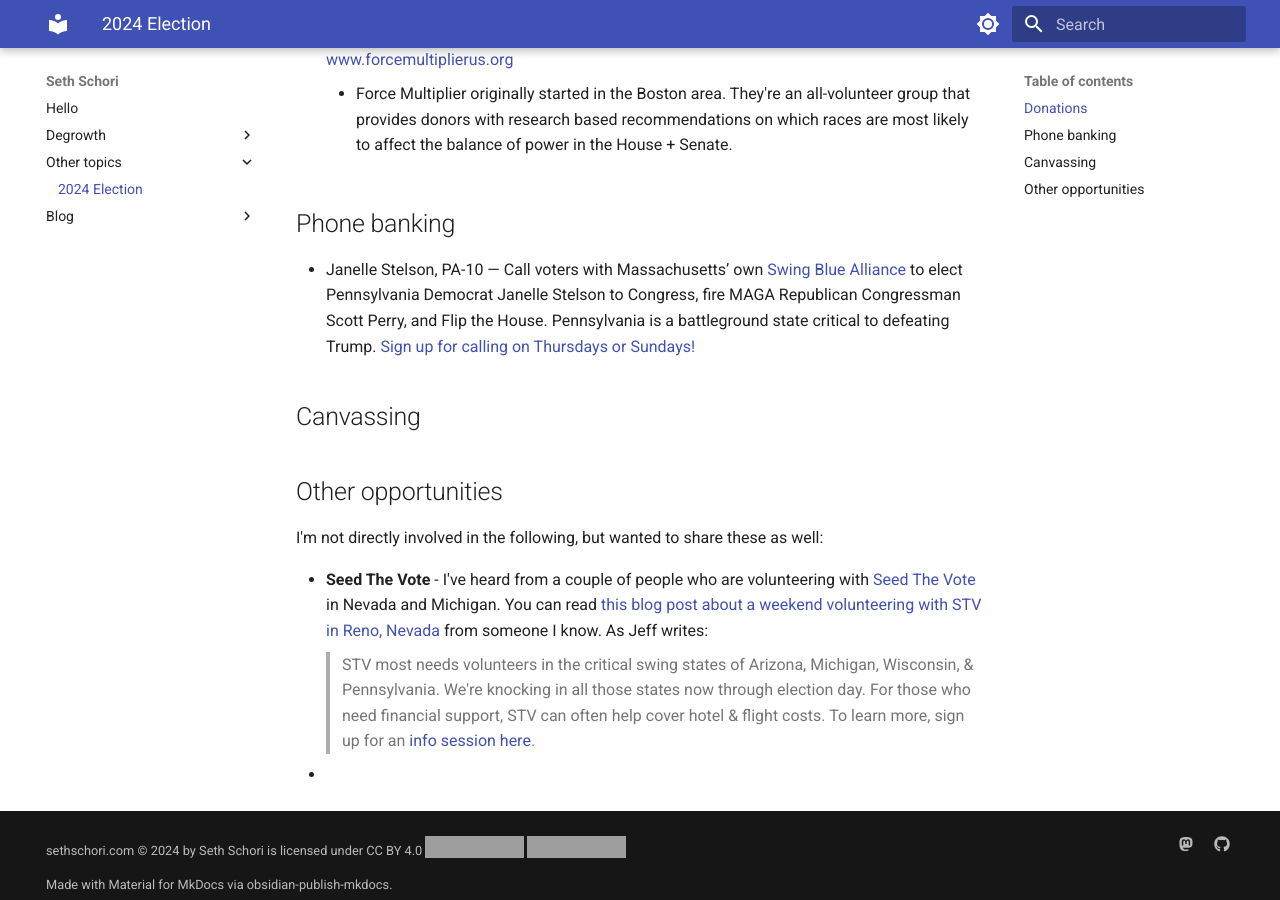
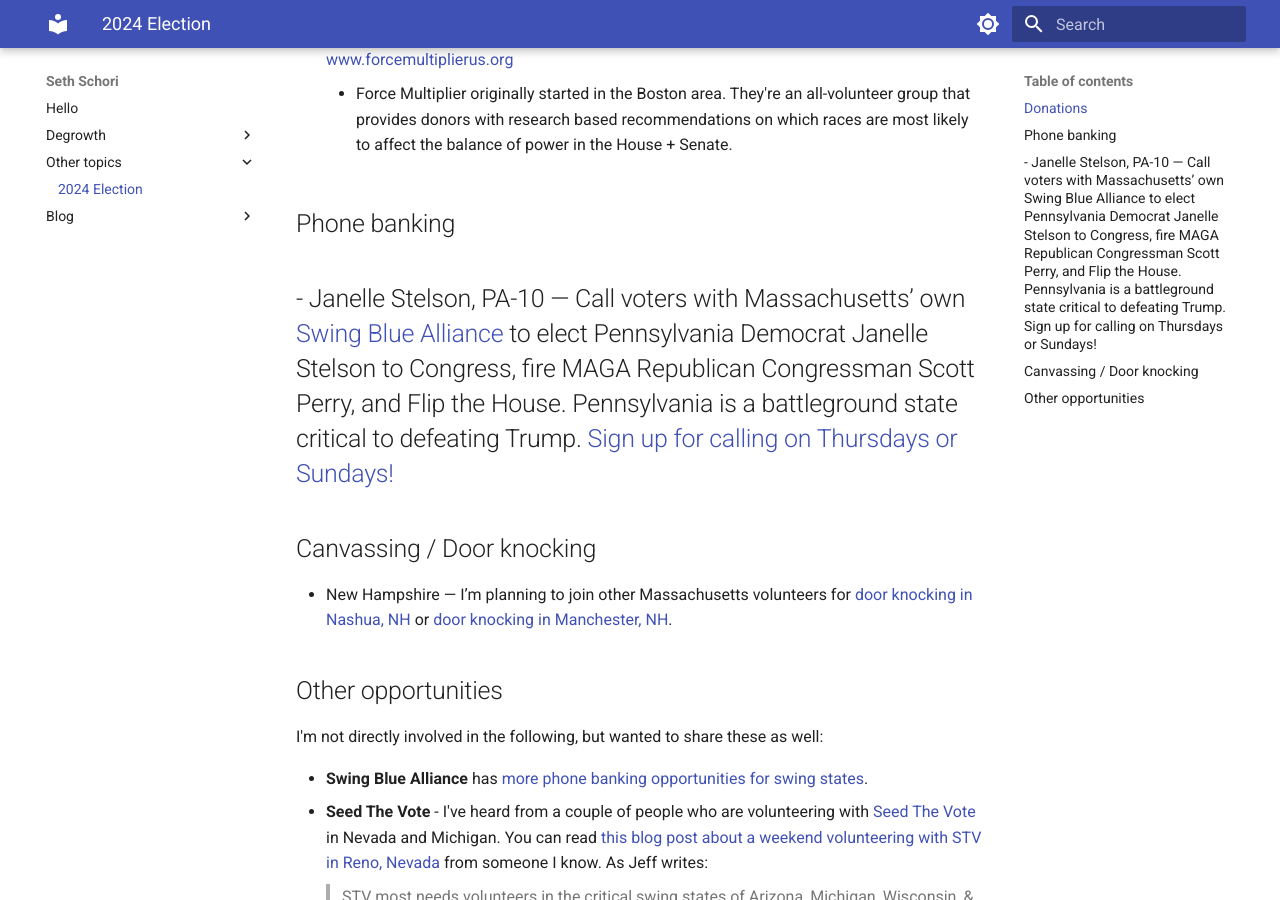
Before and after one commit to sethschori/sethschori.github.io, an MkDocs documentation site: the page built from docs/Other topics/2024 Election.md, in a window 1280 px wide and 900 px high, scrolled down 348 px. Built offline with MkDocs 1.6.1 and Material for MkDocs 9.7.7, drawn with Linux system fonts in a browser that asks for light colours; grey boxes are pictures that could not be loaded.

Commit message:
vault backup: 2024-09-17 22:09:15

```diff
--- a/docs/Other topics/2024 Election.md
+++ b/docs/Other topics/2024 Election.md
@@ -5,11 +5,13 @@
 	- Force Multiplier originally started in the Boston area. They're an all-volunteer group that provides donors with research based recommendations on which races are most likely to affect the balance of power in the House + Senate.
 ## Phone banking
 - Janelle Stelson, PA-10 — Call voters with Massachusetts’ own [Swing Blue Alliance](https://swingbluealliance.org/) to elect Pennsylvania Democrat Janelle Stelson to Congress, fire MAGA Republican Congressman Scott Perry, and Flip the House. Pennsylvania is a battleground state critical to defeating Trump. [Sign up for calling on Thursdays or Sundays!](https://www.mobilize.us/swingbluealliance/event/644234/)
-## Canvassing
+-
+## Canvassing / Door knocking
+- New Hampshire — I’m planning to join other Massachusetts volunteers for [door knocking in Nashua, NH](https://www.mobilize.us/massdems/event/636785/) or [door knocking in Manchester, NH](https://www.mobilize.us/massdems/event/634549/).
 
 ## Other opportunities
 I'm not directly involved in the following, but wanted to share these as well:
 
+- **Swing Blue Alliance** has [more phone banking opportunities for swing states](https://www.mobilize.us/swingbluealliance/).
 - **Seed The Vote** - I've heard from a couple of people who are volunteering with [Seed The Vote](https://seedthevote.org/) in Nevada and Michigan. You can read [this blog post about a weekend volunteering with STV in Reno, Nevada](http://caelections.blogspot.com/2024/09/JK-Reno-STV.html) from someone I know. As Jeff writes:
   >STV most needs volunteers in the critical swing states of Arizona, Michigan, Wisconsin, & Pennsylvania. We're knocking in all those states now through election day. For those who need financial support, STV can often help cover hotel & flight costs. To learn more, sign up for an [info session here](https://www.mobilize.us/seedthevote/event/595794/).
--
```
